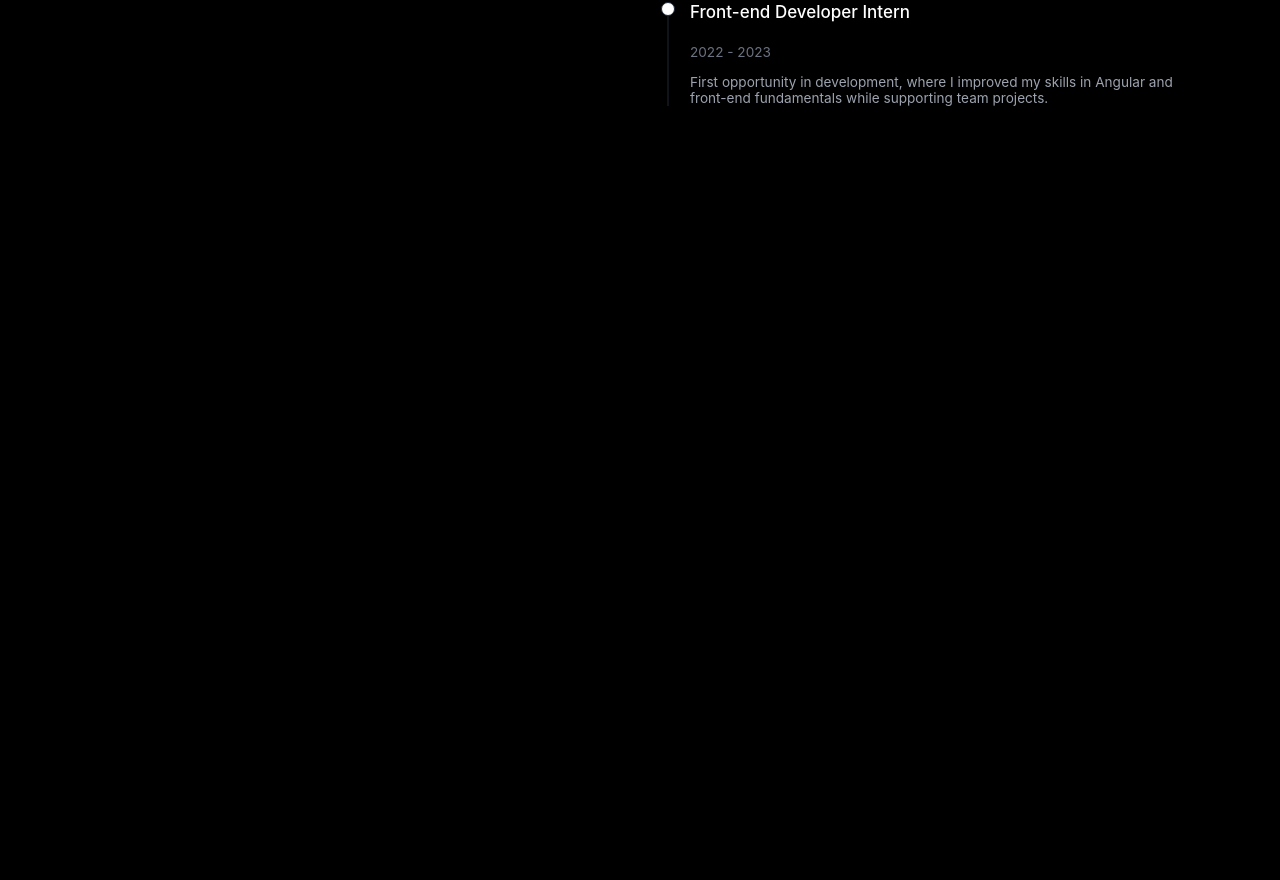
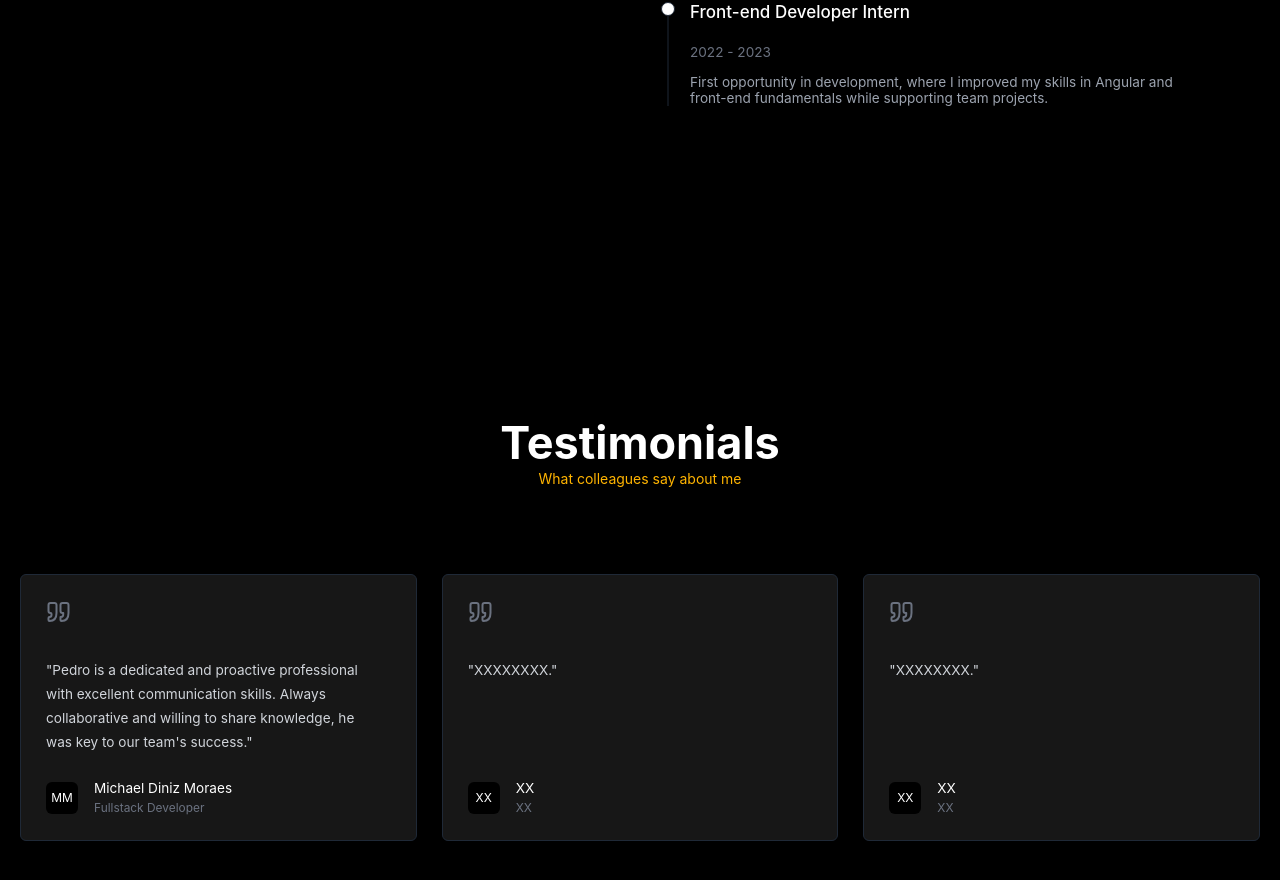
Before and after one commit to PedroCantanhede/portfolio-cantanhede, a React (Vite) app: page / in a window 1280 px wide. Shown: the part 2749-3629 px from the top of the page. Before the commit the page ends 2937 px from the top, so only its background shows below. Built offline with nearby package versions, Linux system fonts and the light colour scheme.

Commit message:
feat: implementation of the testimonials section

```diff
--- a/src/App.tsx
+++ b/src/App.tsx
@@ -2,6 +2,7 @@ import Navigation from '@/components/Navigation';
 import HeroSection from '@/sections/HeroSection';
 import AboutSection from '@/sections/AboutSection';
 import JourneySection from '@/sections/JourneySection';
+import TestimonialsSection from '@/sections/TestimonialsSection';
 
 function App() {
   return (
@@ -11,6 +12,7 @@ function App() {
         <HeroSection />
         <AboutSection />
         <JourneySection />
+        <TestimonialsSection />
       </main>
     </div>
   );
--- /dev/null
+++ b/src/sections/TestimonialsSection.tsx
@@ -0,0 +1,203 @@
+import quoteIcon from "@/assets/icons/quote.svg";
+
+const TestimonialsSection = () => {
+  return (
+    <section
+      id="testimonials"
+      className="min-h-screen flex items-center justify-center px-4 sm:px-6 lg:px-8 py-16"
+      style={{ paddingTop: "40px" }}
+    >
+      <div className="max-w-6xl mx-auto text-center">
+        <div className="space-y-12">
+          {/* Title and Subtitle */}
+          <div style={{ paddingBottom: "60px" }}>
+            <h2
+              className="text-[45px] font-extrabold text-white"
+              style={{ fontFamily: "Inter", margin: 0, padding: 0 }}
+            >
+              Testimonials
+            </h2>
+            <p
+              className="text-[14px] font-semibold text-[#FFB400]"
+              style={{ fontFamily: "Inter", margin: 0, padding: 0, paddingBottom: "27px" }}
+            >
+              What colleagues say about me
+            </p>
+          </div>
+
+          {/* Three Testimonial Cards */}
+          <div className="flex justify-center">
+            <div className="grid grid-cols-3 gap-[25px] mx-auto">
+              {/* First Card - Real Testimonial */}
+               <div
+                 className="bg-[#171717] border border-[#1F2937] p-6 flex flex-col"
+                 style={{ width: "394.67px", height: "265px", borderRadius: "6px" }}
+               >
+                 {/* Quote Icon */}
+                 <div className="mb-4" style={{ paddingLeft: "25px", paddingTop: "25px", marginBottom: "20px" }}>
+                   <img src={quoteIcon} alt="Quote" className="w-8 h-8" style={{ display: "block" }} />
+                 </div>
+
+                 {/* Testimonial Text */}
+                 <p
+                   className="flex-1"
+                   style={{
+                     fontFamily: "Inter",
+                     fontSize: "13.6px",
+                     fontWeight: 400,
+                     color: "#D1D5DB",
+                     lineHeight: "24px",
+                     paddingLeft: "25px",
+                     marginBottom: "24px",
+                     textAlign: "justify"
+                   }}
+                 >
+                  <span className="block">"Pedro is a dedicated and proactive professional</span>
+                  <span className="block">with excellent communication skills. Always</span>
+                  <span className="block">collaborative and willing to share knowledge, he</span>
+                  <span className="block">was key to our team's success."</span>
+                </p>
+
+                 {/* Author Info */}
+                 <div className="flex items-center" style={{ gap: "16px", paddingLeft: "25px", paddingBottom: "25px" }}>
+                   <div className="flex items-center justify-center" style={{ width: "32px", height: "32px", backgroundColor: "#000000", borderRadius: "6px" }}>
+                     <span
+                       className="text-white font-medium"
+                       style={{ fontFamily: "Inter", fontSize: "11.9px" }}
+                     >
+                       MM
+                     </span>
+                   </div>
+                  <div style={{ margin: 0, padding: 0, textAlign: "left" }}>
+                    <p
+                      className="text-white font-medium"
+                      style={{ fontFamily: "Inter", fontSize: "13.6px", margin: 0, padding: 0, textAlign: "left" }}
+                    >
+                      Michael Diniz Moraes
+                    </p>
+                     <p
+                       className="text-[#6B7280]"
+                       style={{ fontFamily: "Inter", fontSize: "11.9px", fontWeight: 400, paddingTop: "4px", margin: 0, paddingLeft: 0, paddingRight: 0, paddingBottom: 0, textAlign: "left" }}
+                     >
+                      Fullstack Developer
+                    </p>
+                  </div>
+                </div>
+              </div>
+
+              {/* Second Card - Placeholder */}
+               <div
+                 className="bg-[#171717] border border-[#1F2937] p-6 flex flex-col"
+                 style={{ width: "394.67px", height: "265px", borderRadius: "6px" }}
+               >
+                 {/* Quote Icon */}
+                 <div className="mb-4" style={{ paddingLeft: "25px", paddingTop: "25px", marginBottom: "20px" }}>
+                   <img src={quoteIcon} alt="Quote" className="w-8 h-8" style={{ display: "block" }} />
+                 </div>
+
+                 {/* Testimonial Text */}
+                 <p
+                   className="flex-1"
+                   style={{
+                     fontFamily: "Inter",
+                     fontSize: "13.6px",
+                     fontWeight: 400,
+                     color: "#D1D5DB",
+                     lineHeight: "24px",
+                     paddingLeft: "25px",
+                     marginBottom: "24px",
+                     textAlign: "justify"
+                   }}
+                 >
+                  "XXXXXXXX."
+                </p>
+
+                 {/* Author Info */}
+                 <div className="flex items-center" style={{ gap: "16px", paddingLeft: "25px", paddingBottom: "25px" }}>
+                   <div className="flex items-center justify-center" style={{ width: "32px", height: "32px", backgroundColor: "#000000", borderRadius: "6px" }}>
+                     <span
+                       className="text-white font-medium"
+                       style={{ fontFamily: "Inter", fontSize: "11.9px" }}
+                     >
+                       XX
+                     </span>
+                   </div>
+                  <div style={{ margin: 0, padding: 0, textAlign: "left" }}>
+                    <p
+                      className="text-white font-medium"
+                      style={{ fontFamily: "Inter", fontSize: "13.6px", margin: 0, padding: 0, textAlign: "left" }}
+                    >
+                      XX
+                    </p>
+                     <p
+                       className="text-[#6B7280]"
+                       style={{ fontFamily: "Inter", fontSize: "11.9px", fontWeight: 400, paddingTop: "4px", margin: 0, paddingLeft: 0, paddingRight: 0, paddingBottom: 0, textAlign: "left" }}
+                     >
+                      XX
+                    </p>
+                  </div>
+                </div>
+              </div>
+
+              {/* Third Card - Placeholder */}
+               <div
+                 className="bg-[#171717] border border-[#1F2937] p-6 flex flex-col"
+                 style={{ width: "394.67px", height: "265px", borderRadius: "6px" }}
+               >
+                 {/* Quote Icon */}
+                 <div className="mb-4" style={{ paddingLeft: "25px", paddingTop: "25px", marginBottom: "20px" }}>
+                   <img src={quoteIcon} alt="Quote" className="w-8 h-8" style={{ display: "block" }} />
+                 </div>
+
+                 {/* Testimonial Text */}
+                 <p
+                   className="flex-1"
+                   style={{
+                     fontFamily: "Inter",
+                     fontSize: "13.6px",
+                     fontWeight: 400,
+                     color: "#D1D5DB",
+                     lineHeight: "24px",
+                     paddingLeft: "25px",
+                     marginBottom: "24px",
+                     textAlign: "justify"
+                   }}
+                 >
+                  "XXXXXXXX."
+                </p>
+
+                 {/* Author Info */}
+                 <div className="flex items-center" style={{ gap: "16px", paddingLeft: "25px", paddingBottom: "25px" }}>
+                   <div className="flex items-center justify-center" style={{ width: "32px", height: "32px", backgroundColor: "#000000", borderRadius: "6px" }}>
+                     <span
+                       className="text-white font-medium"
+                       style={{ fontFamily: "Inter", fontSize: "11.9px" }}
+                     >
+                       XX
+                     </span>
+                   </div>
+                  <div style={{ margin: 0, padding: 0, textAlign: "left" }}>
+                    <p
+                      className="text-white font-medium"
+                      style={{ fontFamily: "Inter", fontSize: "13.6px", margin: 0, padding: 0, textAlign: "left" }}
+                    >
+                      XX
+                    </p>
+                     <p
+                       className="text-[#6B7280]"
+                       style={{ fontFamily: "Inter", fontSize: "11.9px", fontWeight: 400, paddingTop: "4px", margin: 0, paddingLeft: 0, paddingRight: 0, paddingBottom: 0, textAlign: "left" }}
+                     >
+                      XX
+                    </p>
+                  </div>
+                </div>
+              </div>
+            </div>
+          </div>
+        </div>
+      </div>
+    </section>
+  );
+};
+
+export default TestimonialsSection;
```
Also changed, not shown: src/assets/icons/quote.svg (added).
